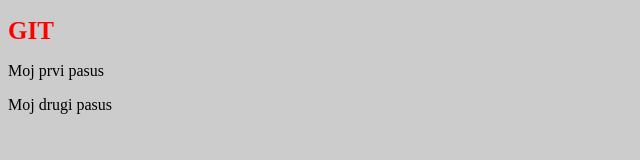
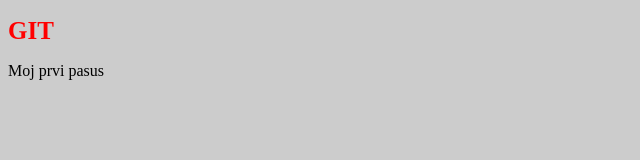
Before and after one commit to Biljana-R/smart, a plain HTML site: page index.html in a window 1280 px wide. Shown: the whole page, without its empty margins (0-640 px from the left). Drawn offline with Linux system fonts and the light colour scheme.

Commit message:
Izbrisan paragraf

```diff
--- a/index.html
+++ b/index.html
@@ -12,6 +12,6 @@
 
     <h1>GIT</h1>
     <p>Moj prvi pasus</p>
-    <p>Moj drugi pasus</p>
+
 </body>
 </html>
```
